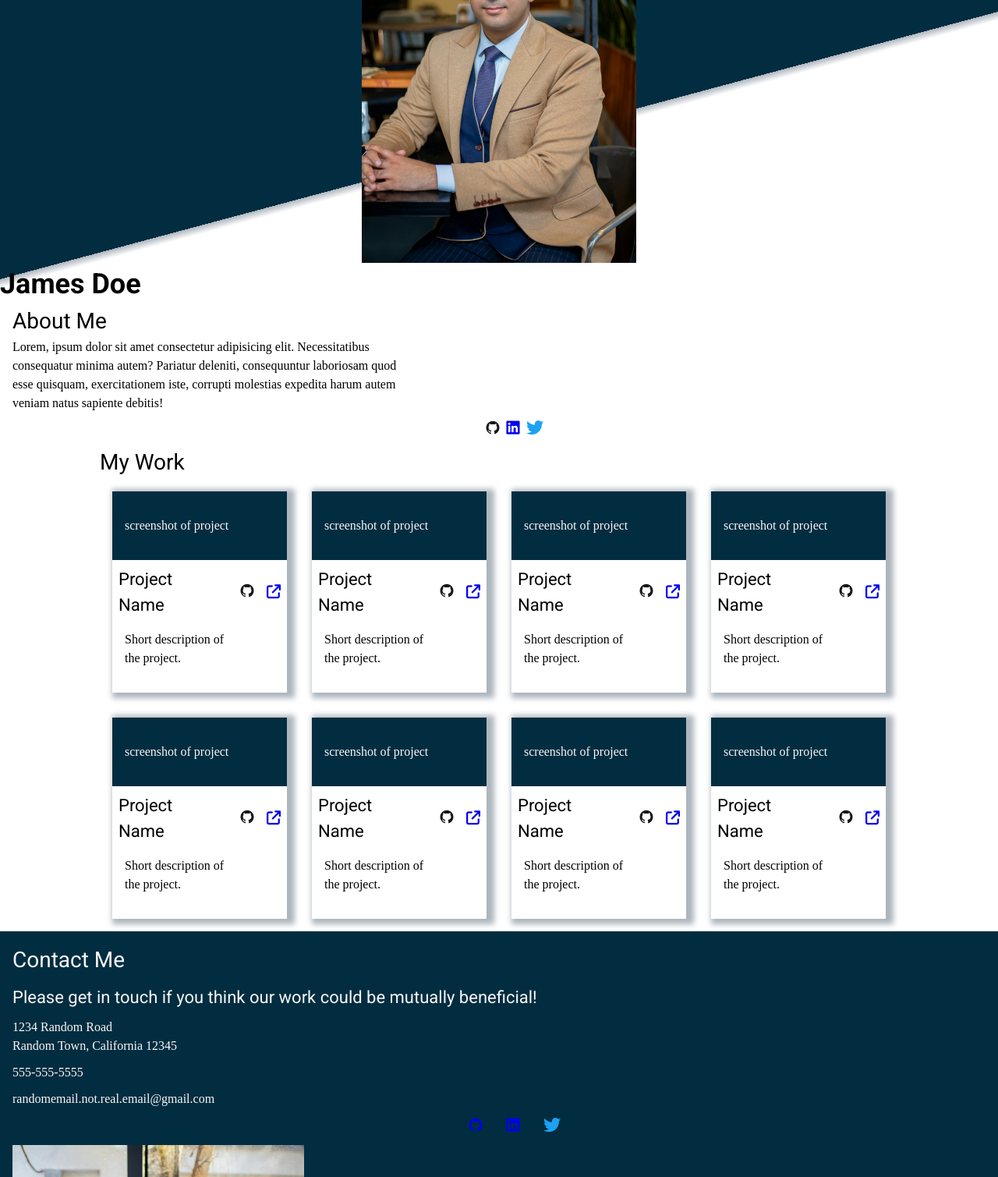
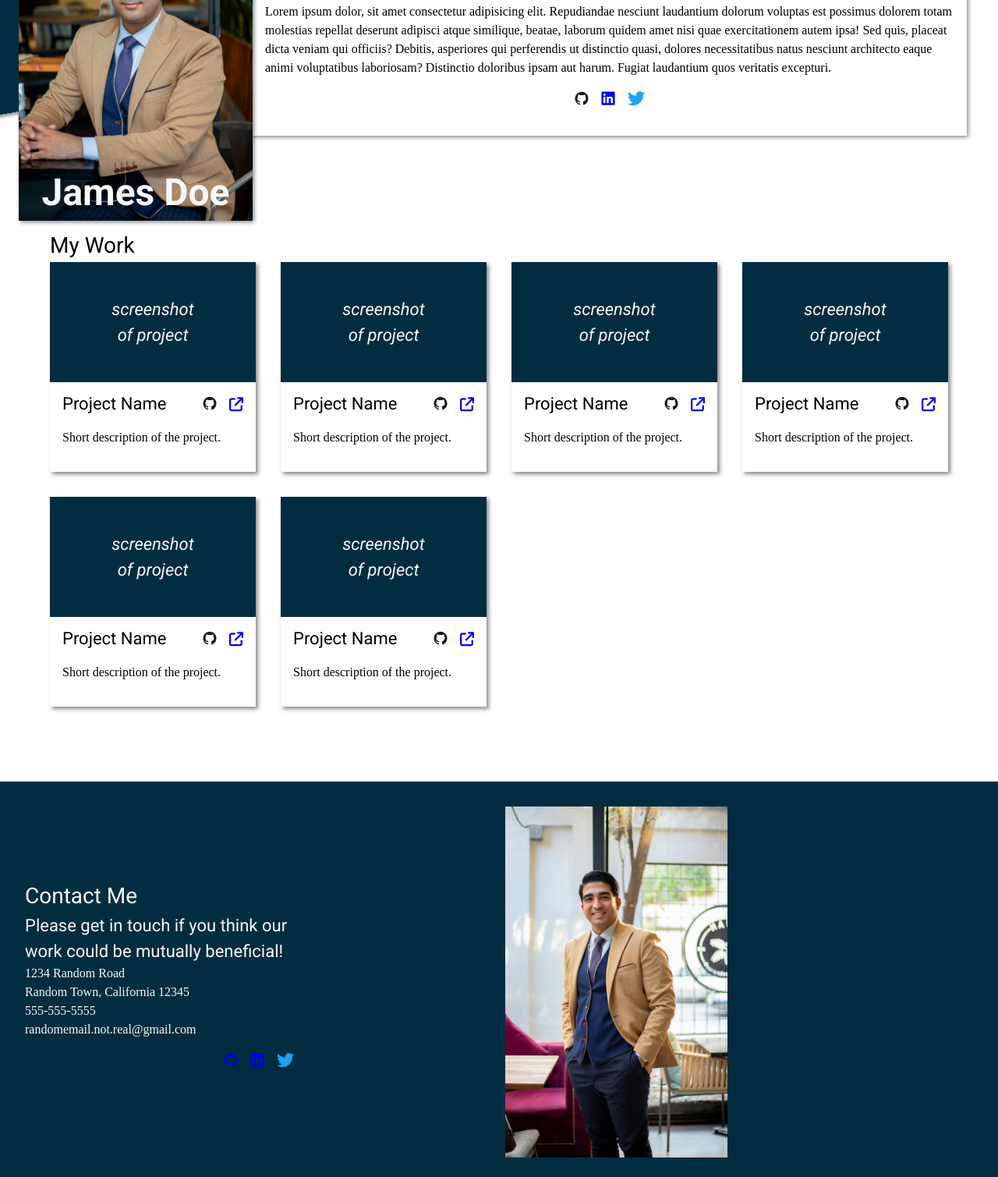
Before and after one commit to Hsoren31/homepage_practice, a website built with webpack: page src/index.html in a window 1280 px wide. Shown: the part 191-1700 px from the top of the page at 78% size. Built offline with nearby package versions, Linux system fonts and the light colour scheme; a web font is replaced by a local one.

Commit message:
refactor: rewrite responsive layout

```diff
--- a/src/index.html
+++ b/src/index.html
@@ -26,10 +26,7 @@
       <div class="about_me_description">
         <h2>About Me</h2>
         <p>
-          Lorem, ipsum dolor sit amet consectetur adipisicing elit.
-          Necessitatibus consequatur minima autem? Pariatur deleniti,
-          consequuntur laboriosam quod esse quisquam, exercitationem iste,
-          corrupti molestias expedita harum autem veniam natus sapiente debitis!
+          Lorem ipsum dolor, sit amet consectetur adipisicing elit. Repudiandae nesciunt laudantium dolorum voluptas est possimus dolorem totam molestias repellat deserunt adipisci atque similique, beatae, laborum quidem amet nisi quae exercitationem autem ipsa! Sed quis, placeat dicta veniam qui officiis? Debitis, asperiores qui perferendis ut distinctio quasi, dolores necessitatibus natus nesciunt architecto eaque animi voluptatibus laboriosam? Distinctio doloribus ipsam aut harum. Fugiat laudantium quos veritatis excepturi.
         </p>
         <ul class="profile_links">
           <li>
@@ -49,11 +46,11 @@
       <div class="projects">
         <div class="project">
           <div class="project_screenshot">
-            <p>screenshot of project</p>
+            <h3>screenshot of project</h3>
           </div>
           <div class="project_header">
             <h3>Project Name</h3>
-            <ul>
+            <ul class="profile_links">
               <li>
                 <a href="#"><i class="devicon-github-original colored"></i> </a>
               </li>
@@ -68,11 +65,11 @@
         </div>
         <div class="project">
           <div class="project_screenshot">
-            <p>screenshot of project</p>
+            <h3>screenshot of project</h3>
           </div>
           <div class="project_header">
             <h3>Project Name</h3>
-            <ul>
+            <ul class="profile_links">
               <li>
                 <a href="#"><i class="devicon-github-original colored"></i> </a>
               </li>
@@ -87,11 +84,11 @@
         </div>
         <div class="project">
           <div class="project_screenshot">
-            <p>screenshot of project</p>
+            <h3>screenshot of project</h3>
           </div>
           <div class="project_header">
             <h3>Project Name</h3>
-            <ul>
+            <ul class="profile_links">
               <li>
                 <a href="#"><i class="devicon-github-original colored"></i> </a>
               </li>
@@ -106,11 +103,11 @@
         </div>
         <div class="project">
           <div class="project_screenshot">
-            <p>screenshot of project</p>
+            <h3>screenshot of project</h3>
           </div>
           <div class="project_header">
             <h3>Project Name</h3>
-            <ul>
+            <ul class="profile_links">
               <li>
                 <a href="#"><i class="devicon-github-original colored"></i> </a>
               </li>
@@ -125,11 +122,11 @@
         </div>
         <div class="project">
           <div class="project_screenshot">
-            <p>screenshot of project</p>
+            <h3>screenshot of project</h3>
           </div>
           <div class="project_header">
             <h3>Project Name</h3>
-            <ul>
+            <ul class="profile_links">
               <li>
                 <a href="#"><i class="devicon-github-original colored"></i> </a>
               </li>
@@ -144,11 +141,11 @@
         </div>
         <div class="project">
           <div class="project_screenshot">
-            <p>screenshot of project</p>
+            <h3>screenshot of project</h3>
           </div>
           <div class="project_header">
             <h3>Project Name</h3>
-            <ul>
+            <ul class="profile_links">
               <li>
                 <a href="#"><i class="devicon-github-original colored"></i> </a>
               </li>
@@ -161,58 +158,22 @@
           </div>
           <p>Short description of the project.</p>
         </div>
-        <div class="project">
-          <div class="project_screenshot">
-            <p>screenshot of project</p>
-          </div>
-          <div class="project_header">
-            <h3>Project Name</h3>
-            <ul>
-              <li>
-                <a href="#"><i class="devicon-github-original colored"></i> </a>
-              </li>
-              <li>
-                <a href="#"
-                  ><i class="fa-solid fa-arrow-up-right-from-square"></i>
-                </a>
-              </li>
-            </ul>
-          </div>
-          <p>Short description of the project.</p>
-        </div>
-        <div class="project">
-          <div class="project_screenshot">
-            <p>screenshot of project</p>
-          </div>
-          <div class="project_header">
-            <h3>Project Name</h3>
-            <ul>
-              <li>
-                <a href="#"><i class="devicon-github-original colored"></i> </a>
-              </li>
-              <li>
-                <a href="#"
-                  ><i class="fa-solid fa-arrow-up-right-from-square"></i>
-                </a>
-              </li>
-            </ul>
-          </div>
-          <p>Short description of the project.</p>
-        </div>
-      </div>
     </section>
     <footer class="contact_me">
-      <h2>Contact Me</h2>
+      <div class="contact_card">
+        <h2>Contact Me</h2>
       <h3>
         Please get in touch if you think our work could be mutually beneficial!
       </h3>
-      <p class="address contact_info">
+      <p class="address">
         1234 Random Road<br/>
         Random Town, California 12345
       </p>
-      <p class="phone_number contact_info"><i></i>555-555-5555</p>
-      <p class="email contact_info">randomemail.not.real.email@gmail.com</p>
-      <ul>
+      <div class="contact_info">
+        <p class="phone_number"><i></i>555-555-5555</p>
+        <p class="email">randomemail.not.real@gmail.com</p>
+      </div>
+      <ul class="profile_links">
         <li>
           <a href="#"><i class="devicon-github-original"></i></a>
         </li>
@@ -223,7 +184,10 @@
           <a href="#"><i class="devicon-twitter-original colored"></i></a>
         </li>
       </ul>
-      <img src="./images/portrait1.jpg" alt="Portrait of James Doe" />
+      </div>
+      <div class="contact_frame">
+        <img src="./images/portrait1.jpg" alt="Portrait of James Doe"/>
+      </div>
     </footer>
   </body>
 </html>
--- a/src/style.css
+++ b/src/style.css
@@ -3,7 +3,7 @@
 :root {
   /* colors */
   --clr-dark-blue: hsl(199, 94%, 13%);
-  --clr-shadow: hsl(210, 11%, 71%);
+  --clr-shadow: hsla(200, 2%, 31%, 0.672);
   --clr-text-white: hsl(0, 0%, 97%);
   --clr-background-white: hsl(0, 0%, 100%);
 
@@ -22,6 +22,7 @@
   --fs-500: 1.375rem;
   --fs-600: 1.75rem;
   --fs-700: 2.25rem;
+  --fs-name: 3rem;
 }
 
 *,
@@ -58,7 +59,6 @@ h6 {
 
 p {
   text-wrap: pretty;
-  max-width: 65ch;
   font-size: var(--fs-300);
 }
 
@@ -103,99 +103,161 @@ li {
   list-style: none;
 }
 
+.profile_links {
+  display: flex;
+  gap: 1rem;
+  justify-content: center;
+  padding: 0;
+  margin: 1em 0;
+}
+
 .about_me {
   background: linear-gradient(
     165deg,
-    var(--clr-dark-blue) 50%,
-    var(--clr-shadow) 50%,
-    var(--clr-background-white) 51%
+    var(--clr-dark-blue) 40%,
+    var(--clr-shadow) 40%,
+    var(--clr-background-white) 41%
   );
+
+  padding: 1.5em;
+}
+
+.portrait_container {
+  position: relative;
+  margin-bottom: 1em;
+}
+
+.portrait_container > h1 {
+  position: absolute;
+  bottom: 0;
+  left: 50%;
+  transform: translateX(-50%);
+
+  color: var(--clr-text-white);
+  text-wrap: nowrap;
+  font-size: var(--fs-name);
 }
 
 .portrait_container > img {
-  padding: 0 1em;
-  margin: 0 auto;
+  width: 100%;
+  max-height: 600px;
+  object-fit: cover;
 }
 
-.about_me_description {
-  padding: 0 1em;
-  margin: 0 auto;
-}
-
-.profile_links {
-  display: flex;
-  justify-content: center;
-  gap: 0.5em;
-  margin: 0.5em;
+.about_me_description > h2 {
+  text-align: center;
 }
 
 .my_work {
-  margin: 0 auto;
-  max-width: 80%;
+  margin: 1em 3em;
 }
 
 .projects {
   display: grid;
   grid-template-columns: repeat(auto-fit, minmax(250px, 1fr));
+  gap: 2rem;
+}
+
+.project_header > h3 {
+  text-wrap: nowrap;
 }
 
 .project {
-  box-shadow: 5px 2px 7px 5px var(--clr-shadow);
-  margin: 1rem;
+  box-shadow: 3px 3px 5px var(--clr-shadow);
 }
 
 .project_screenshot {
   background-color: var(--clr-dark-blue);
   color: var(--clr-text-white);
-  padding: 2em 1em;
 }
 
 .project_header {
   display: flex;
-  align-items: center;
-  margin: 0.5em;
+  align-items: baseline;
+  justify-content: space-between;
+  margin: 0 1rem;
 }
 
-.project_header > ul {
-  display: flex;
-  gap: 1em;
-  margin-left: auto;
+.project_screenshot > h3 {
+  text-wrap: center;
+  text-align: center;
+  font-style: italic;
+  padding: 2em;
 }
 
 .project > p {
-  margin: 1em;
-  padding-bottom: 1em;
+  padding: 0 1rem 2rem 1rem;
 }
 
 .contact_me {
   background-color: var(--clr-dark-blue);
   color: var(--clr-text-white);
-  padding: 1em;
-  display: flex;
-  flex-direction: column;
-  gap: 10px;
+
+  margin: 0 auto;
+  padding: 2rem;
+
+  display: grid;
+  grid-template-columns: repeat(auto-fit, minmax(200px, 1fr));
+  gap: 1rem;
+  align-items: center;
 }
 
-.contact_me > ul {
-  display: flex;
-  justify-content: center;
-  gap: 30px;
-}
+@media (max-width: 425px) {
+  .my_work {
+    margin: 1rem;
+  }
 
-@media (min-width: 470px) {
-  img {
-    max-width: 60%;
+  .contact_frame > img {
+    width: 100%;
+    max-height: 400px;
+    object-fit: cover;
+    object-position: 50% 25%;
+  }
+
+  .contact_me {
+    gap: 0.5rem;
+    padding: 1rem;
   }
 }
 
-@media (min-width: 705px) {
-  img {
-    max-width: 40%;
+@media (min-width: 500px) {
+  .portrait_container {
+    float: left;
+    max-width: 60%;
+    margin-bottom: 0;
+    margin-right: 1rem;
+    box-shadow: 2px 2px 5px var(--clr-shadow);
+  }
+
+  .about_me_description {
+    margin: 5em 1em 0 1em;
+    padding: 1em;
+    background-color: var(--clr-background-white);
+    box-shadow: 2px 2px 5px var(--clr-shadow);
+  }
+
+  .about_me_description > h2 {
+    /*cancel out padding from the image to keep centered*/
+    padding-right: 1rem;
+    margin-top: 2rem;
   }
 }
 
-@media (min-width: 1080px) {
-  img {
-    max-width: 30%;
+@media (min-width: 700px) {
+  .about_me {
+    background: linear-gradient(
+      170deg,
+      var(--clr-dark-blue) 55%,
+      var(--clr-shadow) 55%,
+      var(--clr-background-white) 56%
+    );
+  }
+  .portrait_container > img,
+  .contact_frame > img {
+    max-height: 450px;
+  }
+
+  .my_work {
+    margin: 6rem 4rem;
   }
 }
```
